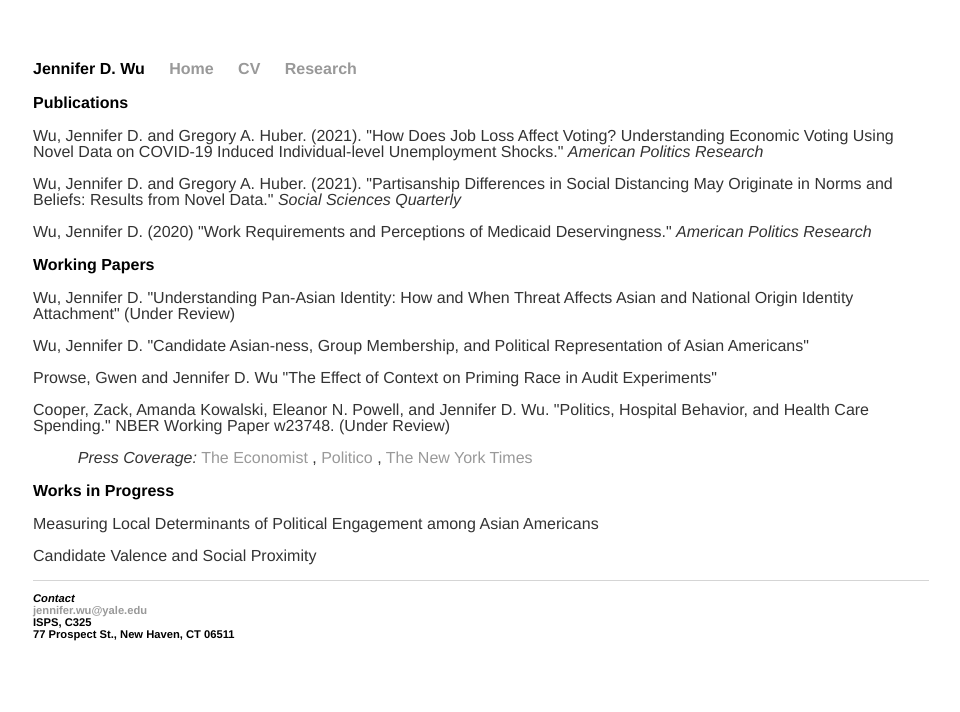
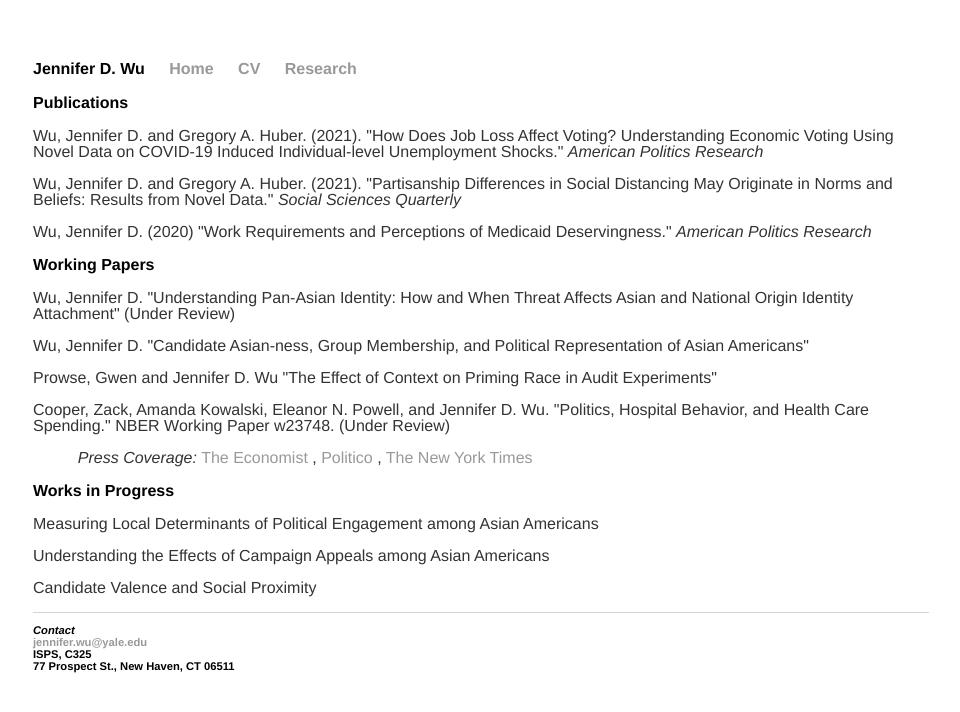
Before and after one commit to wujend/wujend.github.io, a Jekyll site: the page built from research/index.html, in a window 1280 px wide. Shown: the top 712 px of the page, without its empty margins (159-1119 px from the left). Built offline with Jekyll 4.4.1, drawn with Linux system fonts in a browser that asks for light colours.

Commit message:
Update index.html

```diff
--- a/research/index.html
+++ b/research/index.html
@@ -33,5 +33,6 @@ title: Jennifer D. Wu | Research
 <div class="blurb">
 <h1>Works in Progress</h1>
   <p>Measuring Local Determinants of Political Engagement among Asian Americans</p>
+  <p>Understanding the Effects of Campaign Appeals among Asian Americans</p>
   <p>Candidate Valence and Social Proximity</p>
 </div><!-- /.blurb -->
```
